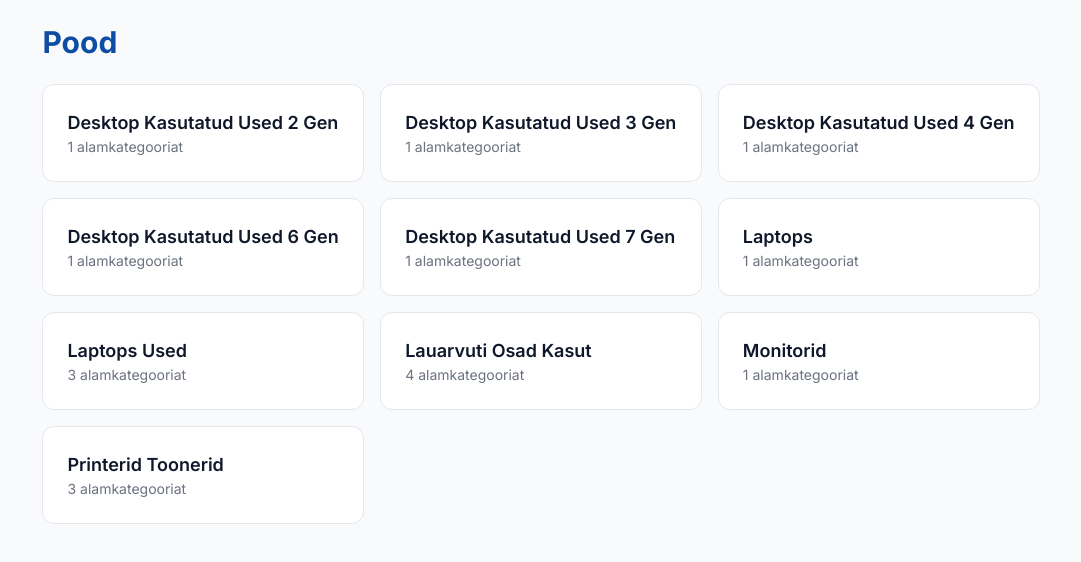
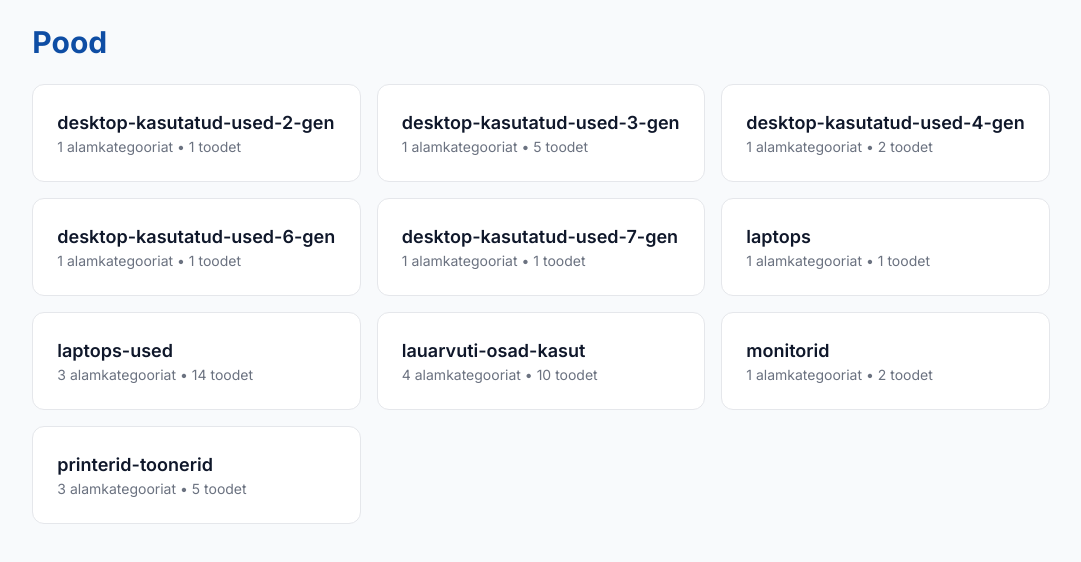
Before and after one commit to raivoto/canman.github.io, a Next.js app: page /canman.github.io/pood in a window 1280 px wide. Shown: the top 562 px of the page, without its empty margins (99-1180 px from the left). Built offline with nearby package versions, Linux system fonts and the light colour scheme.

Commit message:
Update page.tsx

```diff
--- a/src/app/pood/page.tsx
+++ b/src/app/pood/page.tsx
@@ -1,18 +1,65 @@
-import fs from 'fs'; import path from 'path'; import Link from 'next/link';
+import fs from 'fs';
+import path from 'path';
+import Link from 'next/link';
+
+function getAllProducts() {
+  const base = path.join(process.cwd(),'src/data/products');
+  if(!fs.existsSync(base)) return [];
+  let all: any[] = [];
+  const tops = fs.readdirSync(base).filter(f=>{
+    try { return fs.statSync(path.join(base,f)).isDirectory(); } catch { return false; }
+  });
+  for (const top of tops) {
+    const topDir = path.join(base, top);
+    const jsons = fs.readdirSync(topDir).filter(f=>f.endsWith('.json'));
+    for (const jf of jsons) {
+      try {
+        const data = JSON.parse(fs.readFileSync(path.join(topDir, jf), 'utf8'));
+        if (Array.isArray(data)) all.push(...data);
+      } catch {}
+    }
+  }
+  return all;
+}
+
 export default function Page(){
   const base = path.join(process.cwd(),'src/data/products');
   if(!fs.existsSync(base)) return <div>Tooteid pole</div>;
-  const tops = fs.readdirSync(base).filter(f=>fs.statSync(path.join(base,f)).isDirectory());
+  const tops = fs.readdirSync(base).filter(f=>{
+    try { return fs.statSync(path.join(base,f)).isDirectory(); } catch { return false; }
+  });
+
+  // loe kokku iga L1 kohta mitu L2 ja mitu toodet (uus süsteem)
+  const stats = tops.map(top=>{
+    const topDir = path.join(base, top);
+    let count = 0;
+    let subSet = new Set<string>();
+    let realName = top;
+    try {
+      const jsons = fs.readdirSync(topDir).filter(f=>f.endsWith('.json'));
+      for (const jf of jsons) {
+        const data = JSON.parse(fs.readFileSync(path.join(topDir, jf), 'utf8'));
+        count += data.length;
+        data.forEach((p:any)=>{
+          if (p.categoryL1) realName = p.categoryL1;
+          if (p.categoryL2) subSet.add(p.categoryL2);
+          // fallback vana süsteem: failinimi = sub
+          if (!p.categoryL2) subSet.add(jf.replace('.json',''));
+        });
+      }
+    } catch {}
+    return { slug: top, name: realName, productCount: count, subCount: subSet.size || fs.readdirSync(topDir).filter(f=>f.endsWith('.json')).length };
+  });
+
   return (
     <div className="max-w-7xl mx-auto p-6">
       <h1 className="text-3xl font-bold mb-6" style={{color:'#0e4da4'}}>Pood</h1>
       <div className="grid grid-cols-1 md:grid-cols-3 gap-4">
-        {tops.map(top=>{
-          const subs = fs.readdirSync(path.join(base,top)).filter(f=>f.endsWith('.json')).length;
+        {stats.map(top=>{
           return (
-            <Link key={top} href={`/pood/${top}`} className="border rounded-xl p-6 hover:shadow bg-white">
-              <div className="font-semibold text-lg capitalize">{top.replace(/-/g,' ')}</div>
-              <div className="text-gray-500 text-sm">{subs} alamkategooriat</div>
+            <Link key={top.slug} href={`/pood/${top.slug}`} className="border rounded-xl p-6 hover:shadow bg-white">
+              <div className="font-semibold text-lg">{top.name}</div>
+              <div className="text-gray-500 text-sm">{top.subCount} alamkategooriat • {top.productCount} toodet</div>
             </Link>
           );
         })}
```
